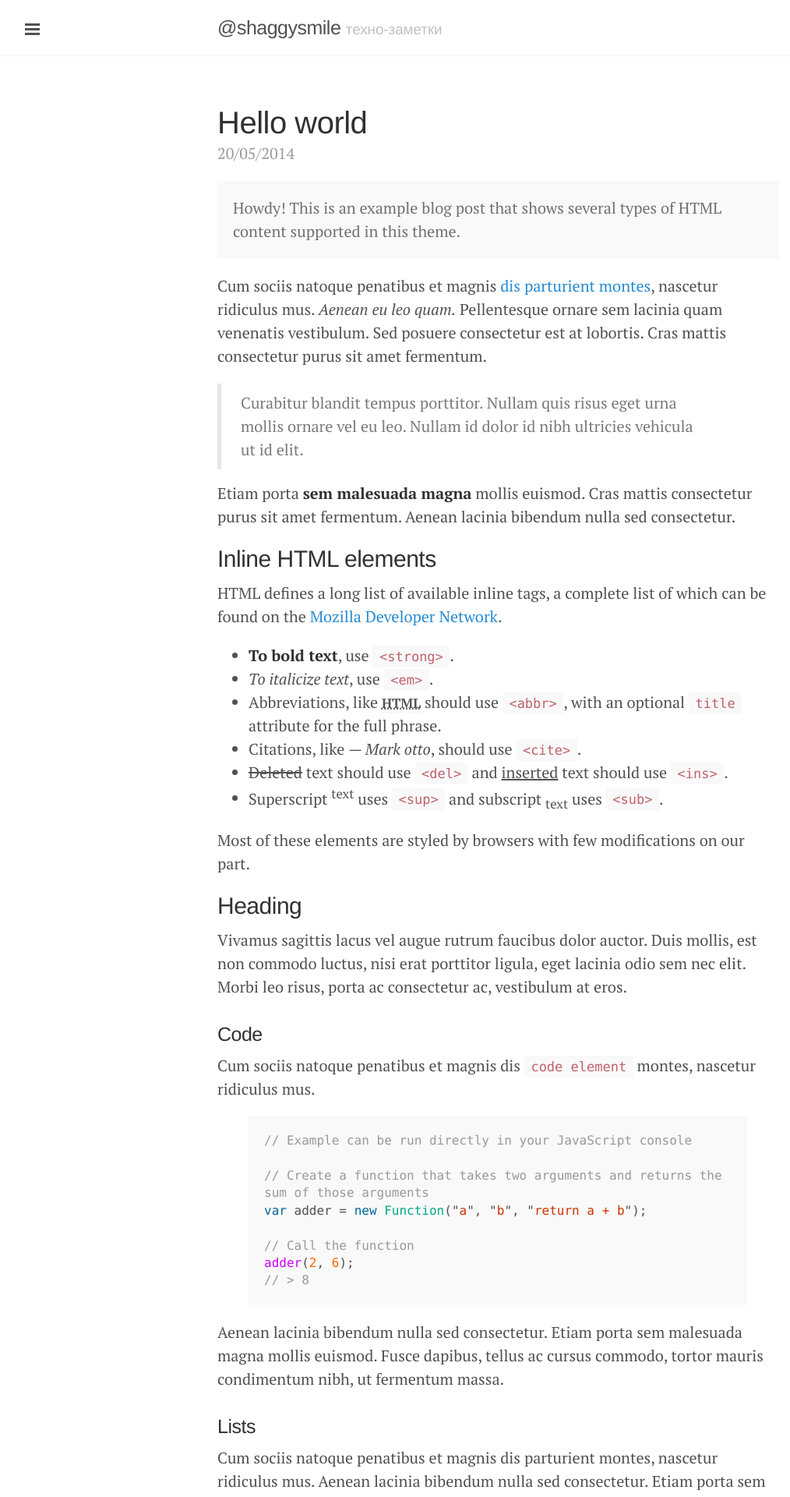
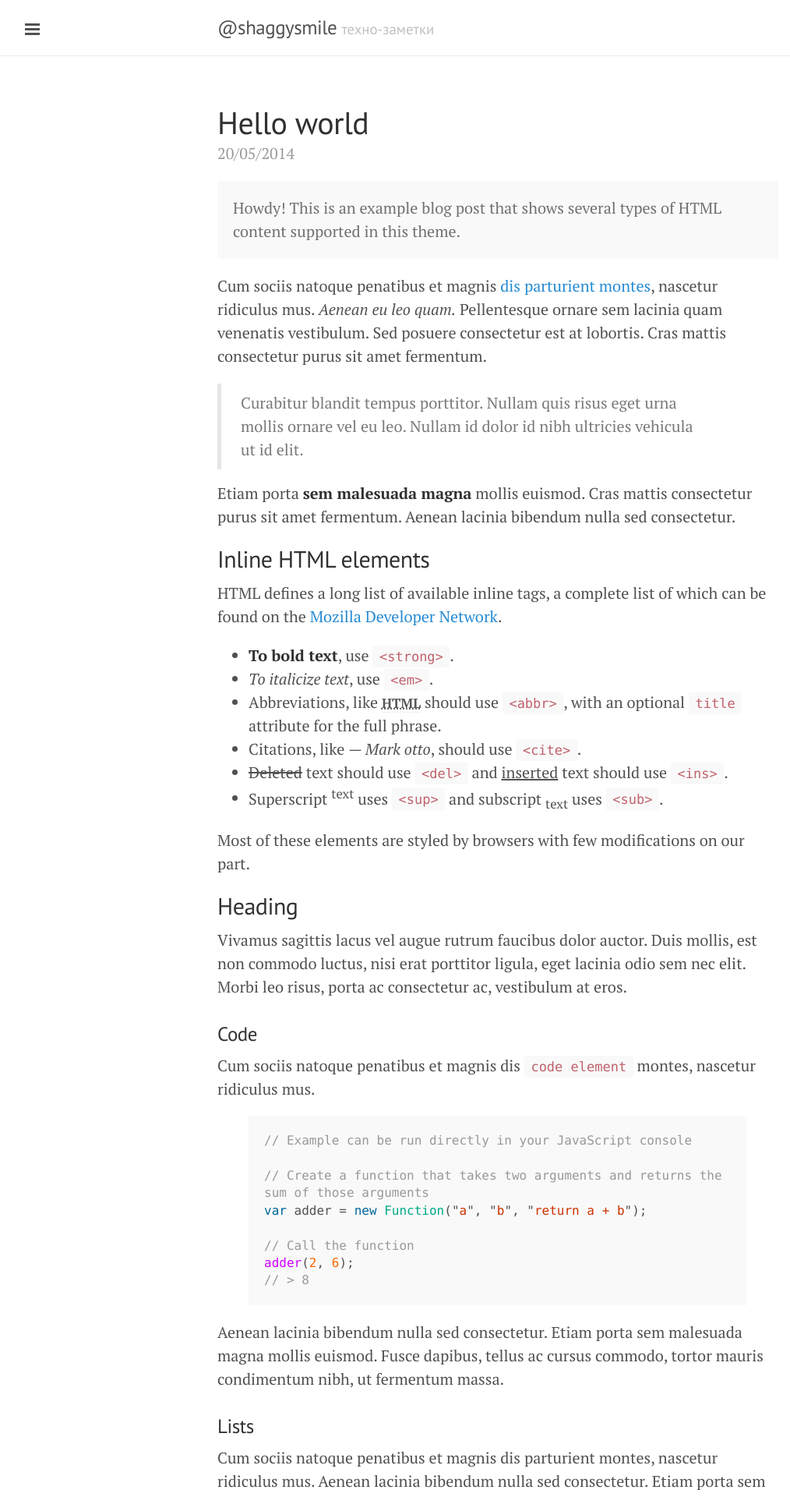
Before and after one commit to shaggysmile/shaggysmile.net, a Jekyll site: the page built from index.html, in a window 1280 px wide. Shown: the top 1920 px of the page at 78% size, without its empty margins (1-1015 px from the left). Built offline with Jekyll 4.4.1, drawn with Linux system fonts in a browser that asks for light colours; Markdown is read by kramdown in place of the engine named in the settings; the list of posts is cut into pages by our own code.

Commit message:
Add cyrillic fonts support

```diff
--- a/_includes/head.html
+++ b/_includes/head.html
@@ -20,8 +20,8 @@
   <link rel="stylesheet" href="/assets/css/poole.css">
   <link rel="stylesheet" href="/assets/css/syntax.css">
   <link rel="stylesheet" href="/assets/css/lanyon.css">
-  <link rel="stylesheet" href="http://fonts.googleapis.com/css?family=PT+Serif:400,700,400italic&subset=latin,cyrillic-ext,latin-ext,cyrillic|PT+Sans&subset=latin,cyrillic-ext,latin-ext,cyrillic">
-
+  <link href='http://fonts.googleapis.com/css?family=PT+Serif:400,700,400italic&subset=latin,cyrillic-ext,latin-ext,cyrillic' rel='stylesheet' type='text/css'>
+  <link href='http://fonts.googleapis.com/css?family=PT+Sans&subset=latin,cyrillic-ext,latin-ext,cyrillic' rel='stylesheet' type='text/css'>
   <!-- Icons -->
   <link rel="apple-touch-icon-precomposed" sizes="144x144" href="/assets/apple-touch-icon-144-precomposed.png">
   <link rel="shortcut icon" href="/assets/favicon.ico">
```
